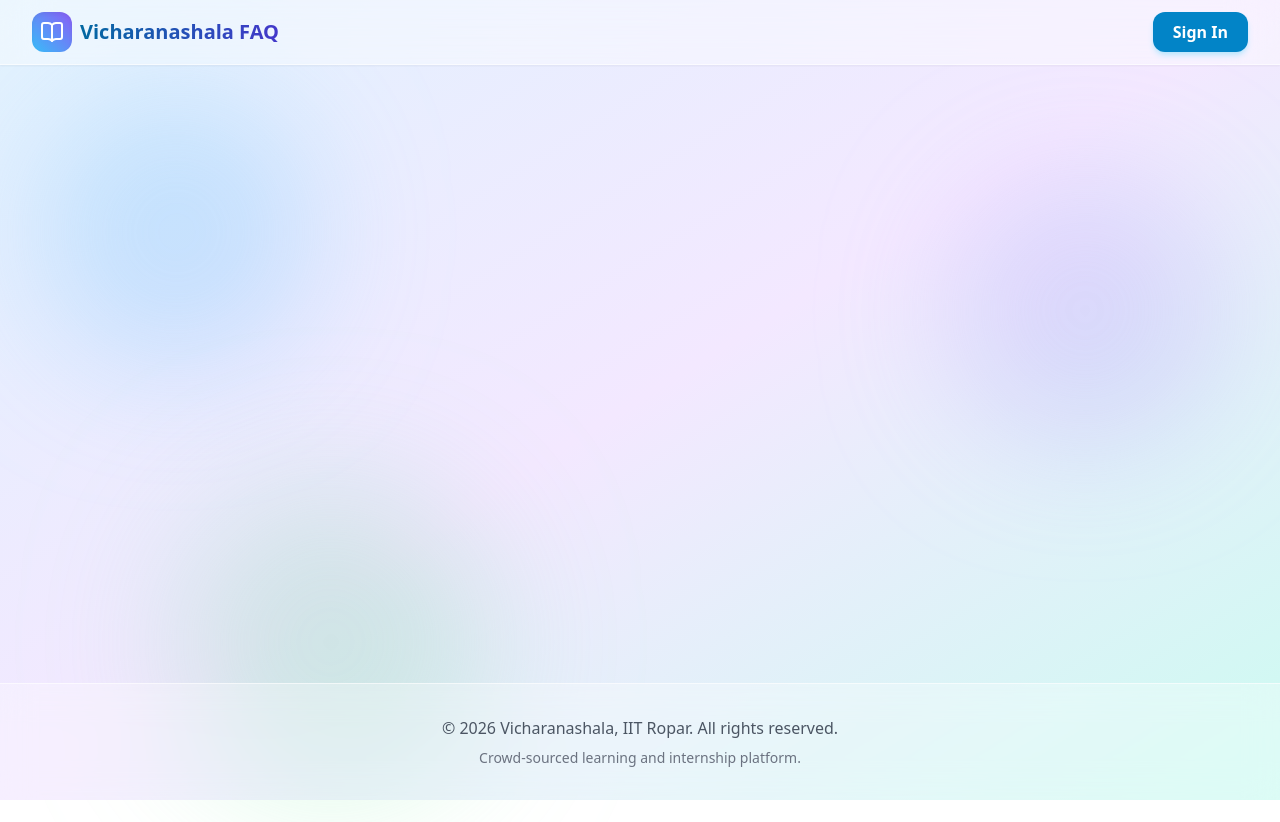
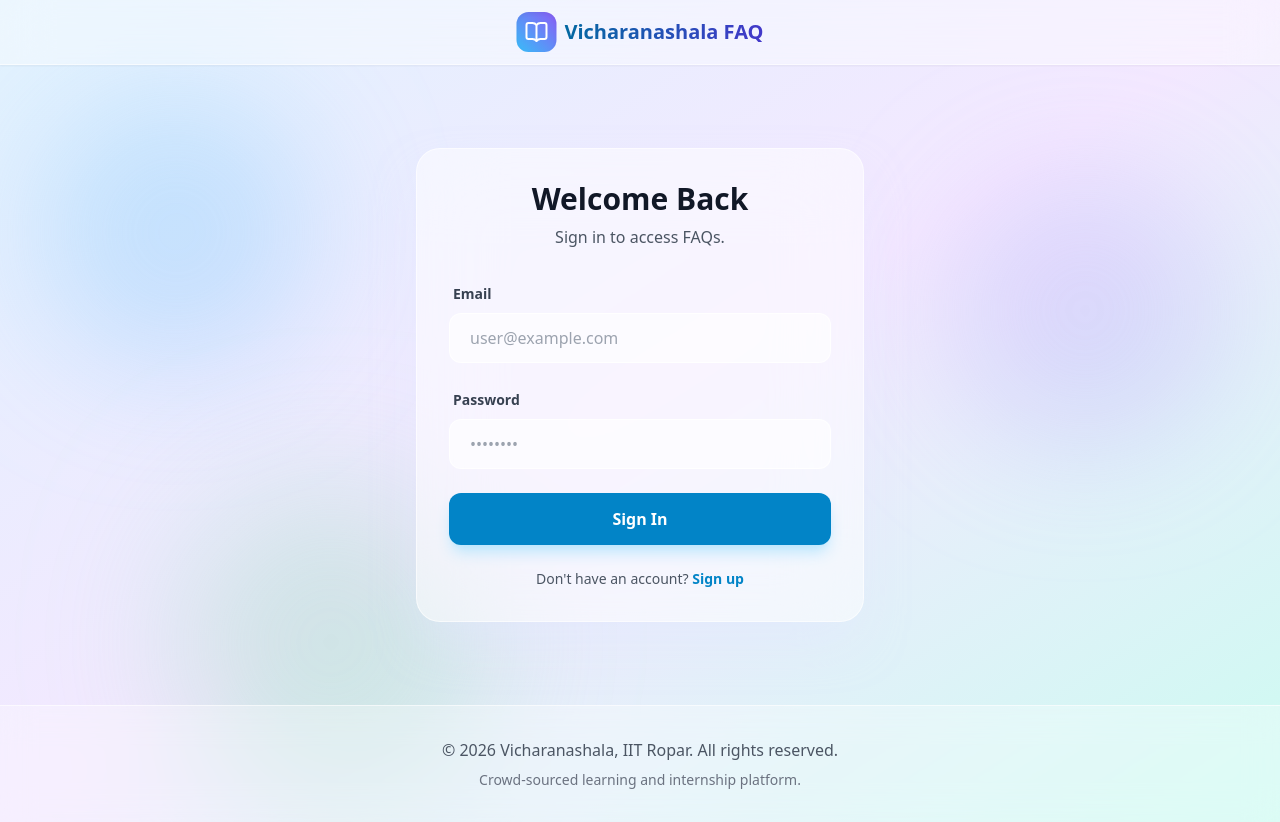
Before and after one commit to N-SAI-VENKATA-TEJA/VFAQ, a React (Vite) app in the folder frontend/: page /login in a window 1280 px wide. Before the commit the page ends 800 px from the top, so only its background shows below. Built offline with nearby package versions, Linux system fonts and the light colour scheme.

Commit message:
Fix AuthPage layout and Center Navbar logo

```diff
--- a/frontend/src/App.tsx
+++ b/frontend/src/App.tsx
@@ -32,9 +32,9 @@ function App() {
   return (
     <BrowserRouter>
       <Routes>
-        <Route path="/login" element={<Layout><AuthPage /></Layout>} />
+        <Route path="/" element={<Layout />}>
+          <Route path="login" element={<AuthPage />} />
 
-        <Route path="/" element={<Layout />}>
           <Route
             index
             element={
--- a/frontend/src/components/layout/Navbar.tsx
+++ b/frontend/src/components/layout/Navbar.tsx
@@ -19,9 +19,21 @@ const Navbar = () => {
 
   return (
     <nav className="sticky top-0 z-50 w-full backdrop-blur-xl bg-white/40 border-b border-white/60 shadow-sm">
-      <div className="max-w-7xl mx-auto px-4 sm:px-6 lg:px-8">
-        <div className="flex justify-between h-16 items-center">
-          <div className="flex items-center">
+      <div className="max-w-7xl mx-auto px-4 sm:px-6 lg:px-8 relative">
+        <div className="flex h-16 items-center justify-between">
+
+          {/* Left Side: Navigation Links (Only if logged in) */}
+          <div className="flex-1 flex items-center gap-6">
+            {isAuthenticated && (
+              <>
+                <Link to="/" className="text-gray-700 hover:text-sky-600 font-medium transition-colors">Home</Link>
+                <Link to="/faqs" className="text-gray-700 hover:text-sky-600 font-medium transition-colors">FAQs</Link>
+              </>
+            )}
+          </div>
+
+          {/* Center: Brand Title (Always visible & absolutely centered) */}
+          <div className="absolute left-1/2 -translate-x-1/2 flex items-center">
             <Link to="/" className="flex items-center gap-2 group">
               <div className="bg-gradient-to-tr from-sky-400 to-lavender-500 p-2 rounded-xl shadow-inner group-hover:scale-105 transition-transform duration-300">
                 <BookOpen className="text-white w-6 h-6" />
@@ -32,13 +44,10 @@ const Navbar = () => {
             </Link>
           </div>
 
-          <div className="flex items-center space-x-6">
-            {isAuthenticated ? (
+          {/* Right Side: Auth controls */}
+          <div className="flex-1 flex items-center justify-end gap-4">
+            {isAuthenticated && (
               <>
-                <Link to="/" className="text-gray-700 hover:text-sky-600 font-medium transition-colors">Home</Link>
-                <Link to="/faqs" className="text-gray-700 hover:text-sky-600 font-medium transition-colors">FAQs</Link>
-
-                <div className="flex items-center gap-4 ml-4 pl-4 border-l border-gray-300">
                 <div className="flex items-center gap-2 text-sm font-medium text-gray-700 bg-white/50 px-3 py-1.5 rounded-full border border-white/60">
                   <User className="w-4 h-4 text-sky-600" />
                   {user?.name}
@@ -58,14 +67,10 @@ const Navbar = () => {
                   <LogOut className="w-4 h-4" />
                   Logout
                 </button>
-                </div>
               </>
-            ) : (
-              <Link to="/login" className="px-5 py-2 rounded-xl bg-sky-600 hover:bg-sky-700 text-white font-semibold shadow-md shadow-sky-200 transition-all duration-300">
-                Sign In
-              </Link>
             )}
           </div>
+
         </div>
       </div>
     </nav>
```
Lines whose indentation alone changed are shown as unchanged.
